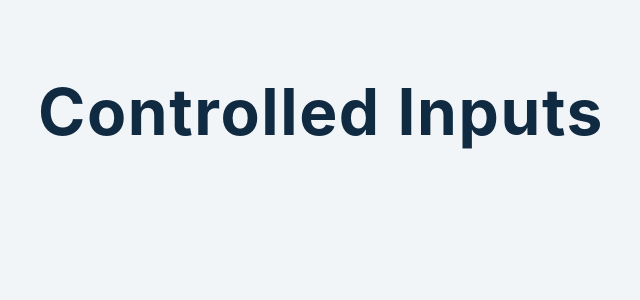
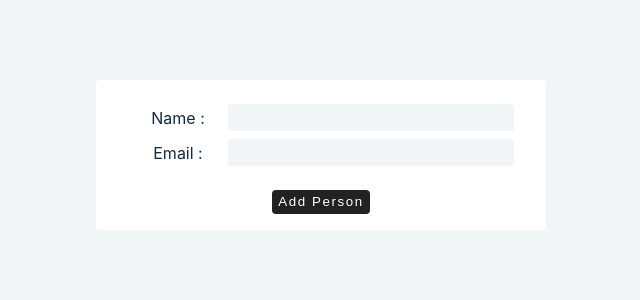
Before and after one commit to Vaishakbg/react-tutorial, a React (Create React App) app: page / in a window 1280 px wide. Shown: the top 300 px of the page, without its empty margins (319-959 px from the left). Built offline with nearby package versions, Linux system fonts and the light colour scheme.

Commit message:
4-forms-Controlled-inputs completed

```diff
--- a/src/tutorial/4-forms/1-controlled-inputs.js
+++ b/src/tutorial/4-forms/1-controlled-inputs.js
@@ -1,12 +1,65 @@
-import React, { useState } from 'react';
+import React, { useState } from "react";
 // JS
 // const input = document.getElementById('myText');
 // const inputValue = input.value
 // React
 // value, onChange
+const ControlledInputs = () => {
+  const [firstName, setFirstName] = useState("");
+  const [email, setEmail] = useState("");
+  const [people, setPeople] = useState([]);
 
-const ControlledInputs = () => {
-  return <h1>controlled inputs</h1>;
+  const handleSubmit = (e) => {
+    e.preventDefault();
+    if (firstName && email) {
+      const person = { id: new Date().getTime().toString(), firstName, email };
+      setPeople((people) => {
+        return [...people, person];
+      });
+      setFirstName("");
+      setEmail("");
+    } else {
+      console.log("empty value");
+    }
+  };
+  return (
+    <>
+      <article>
+        <form className="form" onSubmit={handleSubmit}>
+          <div className="form-control">
+            <label htmlFor="firstName">Name : </label>
+            <input
+              type="text"
+              name="firstName"
+              id="firstName"
+              value={firstName}
+              onChange={(e) => setFirstName(e.target.value)}
+            />
+          </div>
+          <div className="form-control">
+            <label htmlFor="email">Email : </label>
+            <input
+              type="email"
+              name="email"
+              id="email"
+              value={email}
+              onChange={(e) => setEmail(e.target.value)}
+            />
+          </div>
+          <button type="submit">add person</button>
+        </form>
+        {people.map((person) => {
+          const { id, firstName, email } = person;
+          return (
+            <div key={id} className="item">
+              <h4>{firstName}</h4>
+              <p>{email}</p>
+            </div>
+          );
+        })}
+      </article>
+    </>
+  );
 };
 
 export default ControlledInputs;
```
